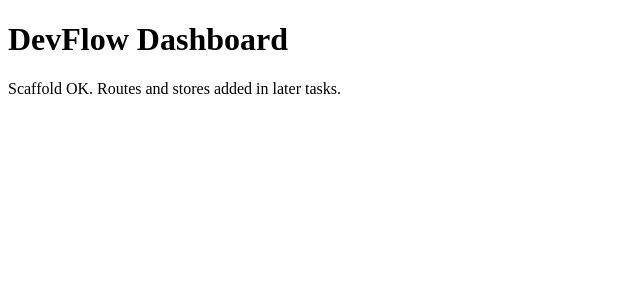
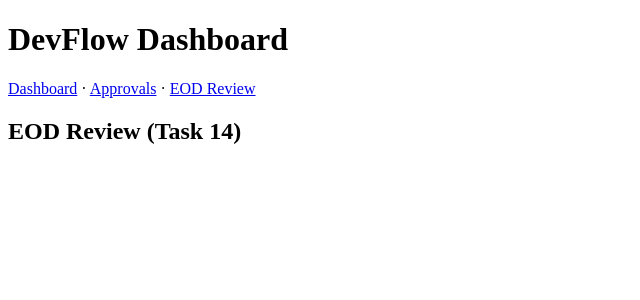
Before and after one commit to NonEstSpes/loop-engineering-workflow, a Vue app in the folder frontend/: page /eod in a window 1280 px wide. Shown: the top 300 px of the page, without its empty margins (0-640 px from the left). Built offline with nearby package versions, Linux system fonts and the light colour scheme; no server answers.

Commit message:
feat(frontend): Vue Router + App.vue layout + nav
Routes: /, /approvals, /eod, /tasks/:id, 404 catch-all. App.vue renders
nav header + RouterView, connects SSE stream app-wide. Stub views
(Dashboard/Approvals/Eod/TaskDetail/NotFound) — filled in Tasks 12-15.

```diff
--- a/frontend/src/App.vue
+++ b/frontend/src/App.vue
@@ -1,10 +1,25 @@
 <script setup lang="ts">
-// Root component — layout + nav added in Task 11.
+import { RouterLink, RouterView } from 'vue-router'
+import { useSSE } from '@/composables/useSSE'
+
+// Connect to the live event stream for the whole app.
+useSSE()
 </script>
 
 <template>
   <div id="devflow-app">
-    <h1>DevFlow Dashboard</h1>
-    <p>Scaffold OK. Routes and stores added in later tasks.</p>
+    <header>
+      <h1>DevFlow Dashboard</h1>
+      <nav>
+        <RouterLink to="/">Dashboard</RouterLink>
+        <span> · </span>
+        <RouterLink to="/approvals">Approvals</RouterLink>
+        <span> · </span>
+        <RouterLink to="/eod">EOD Review</RouterLink>
+      </nav>
+    </header>
+    <main>
+      <RouterView />
+    </main>
   </div>
 </template>
--- a/frontend/src/main.ts
+++ b/frontend/src/main.ts
@@ -1,8 +1,9 @@
 import { createApp } from 'vue'
 import { createPinia } from 'pinia'
 import App from './App.vue'
+import { router } from './router'
 
 const app = createApp(App)
 app.use(createPinia())
-// Router added in Task 11.
+app.use(router)
 app.mount('#app')
--- /dev/null
+++ b/frontend/src/views/ApprovalsView.vue
@@ -0,0 +1,2 @@
+<script setup lang="ts"></script>
+<template><h2>Approvals (Task 13)</h2></template>
--- /dev/null
+++ b/frontend/src/views/DashboardView.vue
@@ -0,0 +1,2 @@
+<script setup lang="ts"></script>
+<template><h2>Dashboard (Task 12)</h2></template>
--- /dev/null
+++ b/frontend/src/views/EodReviewView.vue
@@ -0,0 +1,2 @@
+<script setup lang="ts"></script>
+<template><h2>EOD Review (Task 14)</h2></template>
--- /dev/null
+++ b/frontend/src/views/NotFoundView.vue
@@ -0,0 +1,7 @@
+<script setup lang="ts"></script>
+<template>
+  <div>
+    <h2>404 — Not Found</h2>
+    <RouterLink to="/">Back to Dashboard</RouterLink>
+  </div>
+</template>
--- /dev/null
+++ b/frontend/src/views/TaskDetailView.vue
@@ -0,0 +1,2 @@
+<script setup lang="ts"></script>
+<template><h2>Task Detail (Task 15)</h2></template>
```
Also changed, not shown: frontend/src/router/index.ts (added, +14 -0 lines).
